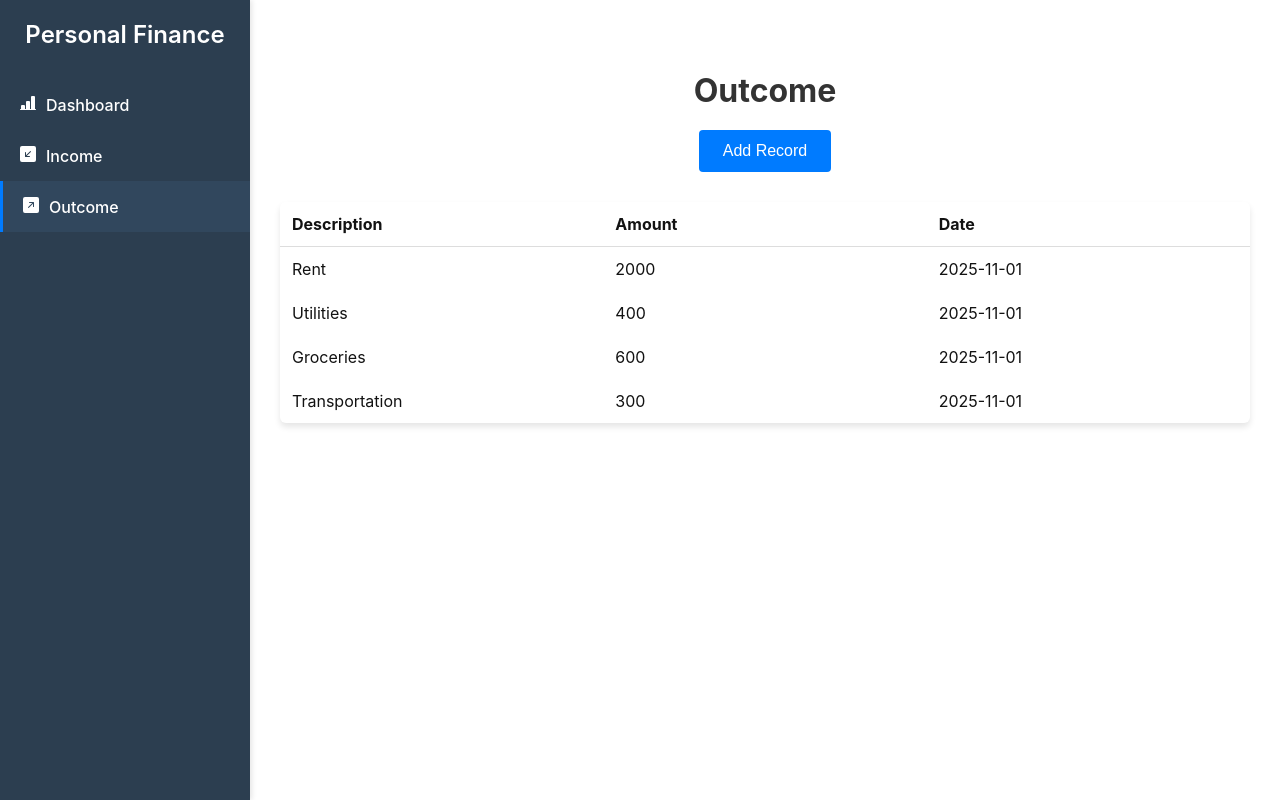
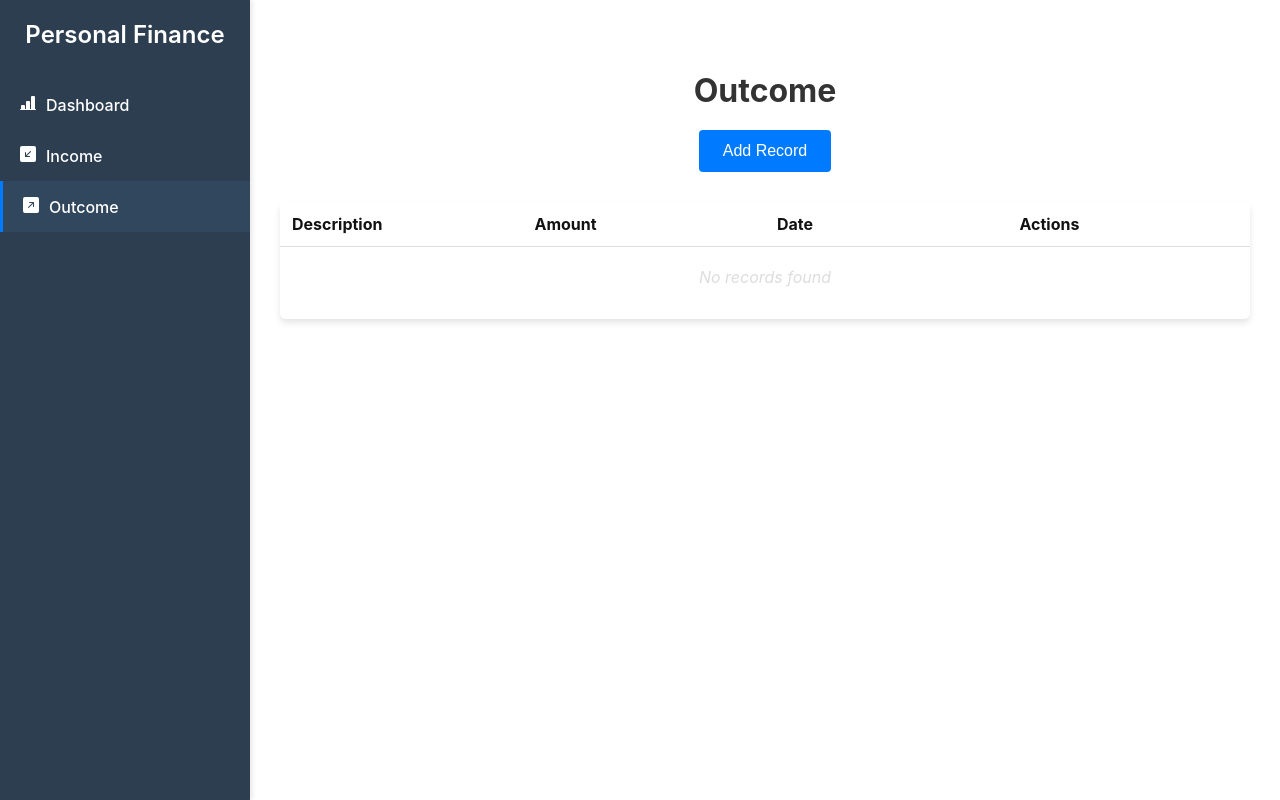
Before and after one commit to jesuspinar/personal-finance, an Angular app: page /outcome in a window 1280 px wide. Built offline with nearby package versions, Linux system fonts and the light colour scheme.

Commit message:
Add outcome logic

```diff
--- a/src/app/income/income.component.css
+++ b/src/app/income/income.component.css
@@ -7,10 +7,3 @@ h1 {
   text-align: center;
   margin-bottom: 30px;
 }
-
-.no-data {
-  padding-top: 20px;
-  text-align: center;
-  font-style: italic;
-  color: var(--border-color);
-}
--- a/src/app/outcome/outcome.component.html
+++ b/src/app/outcome/outcome.component.html
@@ -1,7 +1,9 @@
 <h1>Outcome</h1>
+
 <div class="actions">
-  <button class="btn">Add Record</button>
+  <button class="btn" routerLink="/outcome/add-outcome">Add Record</button>
 </div>
+
 <div class="table-container">
   <table>
     <thead>
@@ -9,16 +11,26 @@
         <th>Description</th>
         <th>Amount</th>
         <th>Date</th>
+        <th>Actions</th>
       </tr>
     </thead>
     <tbody>
-      @for (item of outcomeItems; track $index) {
+      @for (item of pagination.paginatedItems(); track $index) {
       <tr>
         <td>{{ item.description }}</td>
         <td>{{ item.amount }}</td>
         <td>{{ item.date }}</td>
+        <td>
+          <a class="table-action" [routerLink]="['/outcome/edit-outcome']" [queryParams]="{id:item.id}">Edit</a>
+          <a class="table-action" (click)="deleteOutcomeItem(item.id)">Delete</a>
+        </td>
+      </tr>
+      } @empty {
+      <tr>
+        <td colspan="4" class="no-data">No records found</td>
       </tr>
       }
     </tbody>
   </table>
+  <app-pagination [pagination]="pagination"></app-pagination>
 </div>
--- a/src/app/outcome/outcome.component.ts
+++ b/src/app/outcome/outcome.component.ts
@@ -1,15 +1,24 @@
-import { Component } from '@angular/core';
+import { Component, inject } from '@angular/core';
+import { OutcomeService } from '../shared/services/outcome.service';
+import { RouterLink } from '@angular/router';
+import { PaginationComponent } from "../shared/components/pagination/pagination.component";
 
 @Component({
   selector: 'app-outcome',
   templateUrl: './outcome.component.html',
-  styleUrls: ['./outcome.component.css']
+  styleUrls: ['./outcome.component.css'],
+  imports: [RouterLink, PaginationComponent]
 })
 export class OutcomeComponent {
-  outcomeItems = [
-    { id: 1, description: 'Rent', amount: 2000, date: '2025-11-01' },
-    { id: 2, description: 'Utilities', amount: 400, date: '2025-11-01' },
-    { id: 3, description: 'Groceries', amount: 600, date: '2025-11-01' },
-    { id: 4, description: 'Transportation', amount: 300, date: '2025-11-01' }
-  ];
+  private readonly outcomeService = inject(OutcomeService);
+  pagination = this.outcomeService.pagination;
+
+  ngOnInit(): void {
+    this.outcomeService.loadAll();
+  }
+
+  deleteOutcomeItem(id: number | undefined): void {
+    if (!id) return;
+    this.outcomeService.delete(id);
+  }
 }
--- /dev/null
+++ b/src/app/shared/services/outcome.service.ts
@@ -0,0 +1,40 @@
+import { Injectable, inject } from '@angular/core';
+import { OfflineDbService } from './offline-db.service';
+import { PaginationService } from './pagination.service';
+import { Outcome } from '../models/outcome.model';
+
+@Injectable({ providedIn: 'root' })
+export class OutcomeService {
+  private readonly db = inject(OfflineDbService);
+  readonly pagination = inject(PaginationService<Outcome>);
+
+  async loadAll(): Promise<void> {
+    const items = await this.db.outcomes.toArray();
+    this.pagination.setItems(items);
+  }
+
+  async delete(id: number): Promise<void> {
+    await this.db.outcomes.delete(id);
+    this.pagination.items.update(items => items.filter(item => item.id !== id));
+
+    const total = this.pagination.totalPages();
+    if (this.pagination.currentPage() > total) {
+      this.pagination.currentPage.set(total || 1);
+    }
+  }
+
+  async add(outcome: Outcome): Promise<void> {
+    await this.db.outcomes.add(outcome);
+    await this.loadAll();
+  }
+
+  async update(outcome: Outcome): Promise<void> {
+    if (!outcome.id) throw new Error('Cannot update outcome without id');
+    await this.db.outcomes.put(outcome);
+    await this.loadAll();
+  }
+
+  async getById(id: number) {
+    return this.db.outcomes.get(id);
+  }
+}
--- a/src/styles.css
+++ b/src/styles.css
@@ -19,6 +19,12 @@ body {
 }
 
 /* Components */
+.no-data {
+  padding-top: 20px;
+  text-align: center;
+  font-style: italic;
+  color: var(--border-color);
+}
 .table-container {
   border-radius: 6px;
   overflow-x: auto;
```
